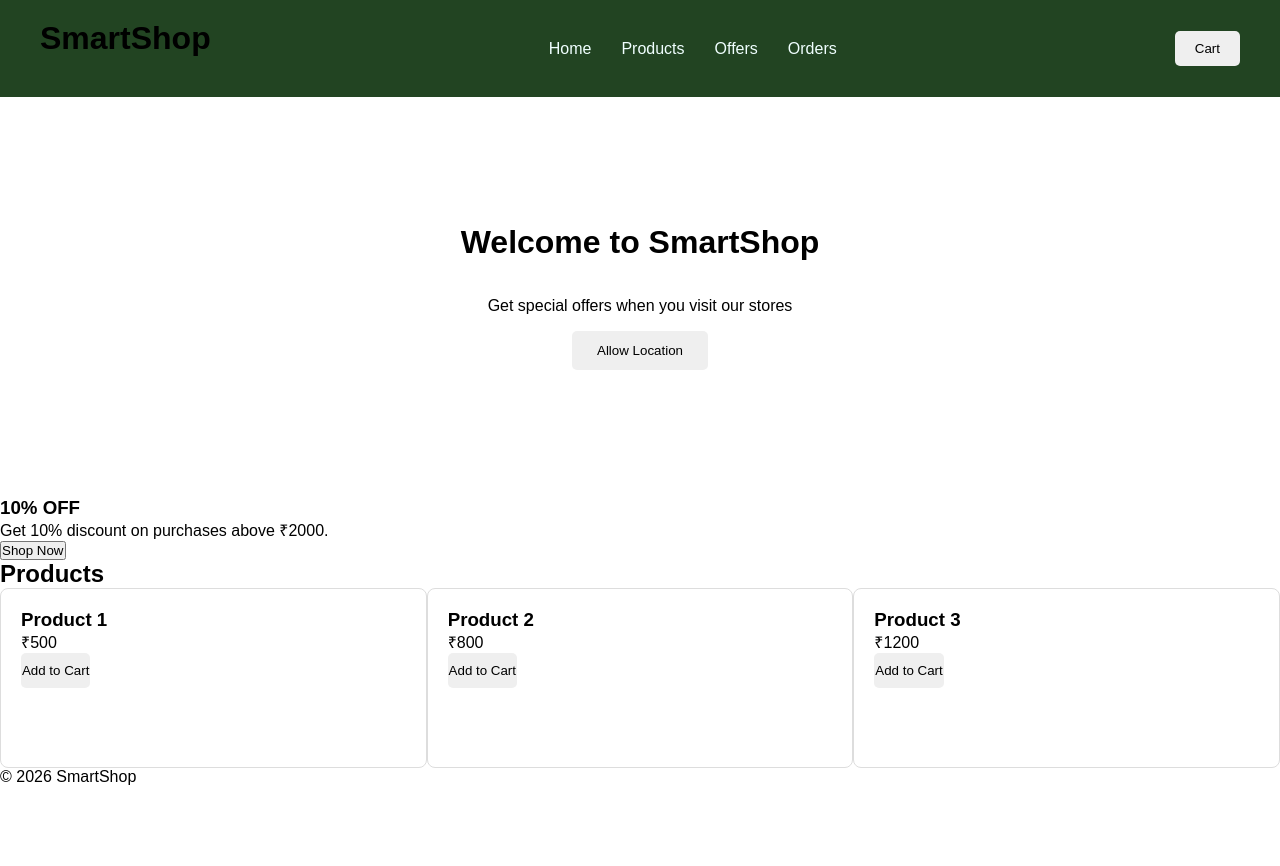
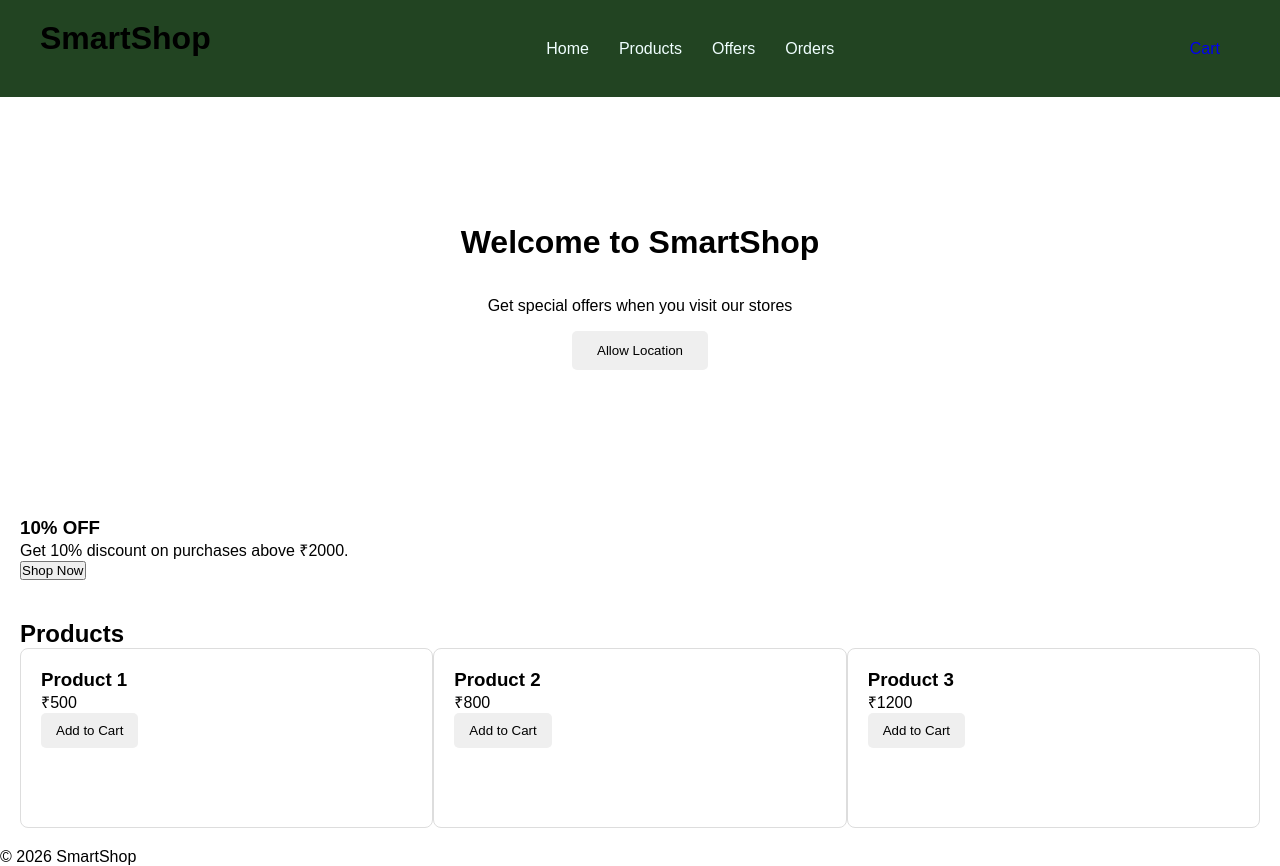
Before and after one commit to KM-Krish/smartshop, a React (Vite) app: page / in a window 1280 px wide. Before the commit the page ends 800 px from the top, so only its background shows below. Built offline with nearby package versions, Linux system fonts and the light colour scheme.

Commit message:
completed components and routing

```diff
--- a/package.json
+++ b/package.json
@@ -11,7 +11,8 @@
   },
   "dependencies": {
     "react": "^19.2.8",
-    "react-dom": "^19.2.8"
+    "react-dom": "^19.2.8",
+    "react-router-dom": "^7.18.4"
   },
   "devDependencies": {
     "@eslint/js": "^10.0.1",
--- a/src/App.css
+++ b/src/App.css
@@ -15,7 +15,7 @@ body {
 
 
 .hero{
-    width: 100vw;
+
     min-height: 400px;
     display: flex;
     flex-wrap: wrap;
@@ -25,6 +25,9 @@ body {
     gap: 1rem;
     text-align: center;
 
+}
+.products,.offer{
+    padding:1.25rem;
 }
 
 .products-grid{
@@ -46,7 +49,7 @@ body {
     min-height: 180px;
 }
 .products-grid article button {
-    padding: 0.625rem 0.9375px;
+    padding: 0.625rem 0.9375rem;
     border: none;
     border-radius: 5px;
     cursor: pointer;
@@ -86,6 +89,7 @@ nav a:hover{
     border: none;
     border-radius: 5px;
     cursor: pointer;
+    text-decoration:none;
 
 }
 .hero-btn
@@ -101,6 +105,7 @@ nav a:hover{
 }
 .card-btn:hover{
     background-color: #ddd;
+    text-decoration:none;
 }
 
 
--- a/src/App.jsx
+++ b/src/App.jsx
@@ -1,64 +1,27 @@
 import './App.css';
+
+import Home from './Home';
+import Cart from './Cart';
+import { BrowserRouter, Routes, Route } from 'react-router-dom';
 function App(){
+
   return(
     <>
-    <header>
 
-        <h1>SmartShop</h1>
-        <nav>
-        <ul>
-         <li><a href="#">Home</a></li>
-         <li><a href="#">Products</a></li>
-         <li><a href="#">Offers</a></li>
-         <li><a href="#">Orders</a></li>
-
-        </ul>
-        </nav>
-         <button className="card-btn">Cart</button>
-      </header>
-      <main>
-        <section className="hero">
-        <h1>Welcome to SmartShop</h1>
-        <p>Get special offers when you visit our stores</p>
-        <button  className="hero-btn">Allow Location</button>
-        </section>
+      <BrowserRouter>
+        <Routes>
+          <Route path="/" element={<Home />} />
+          <Route path ="/cart" element={<Cart />} />
 
 
 
-          <article>
-            <h3>10% OFF</h3>
-            <p>Get 10% discount on purchases above ₹2000.</p>
-            <button>Shop Now</button>
-          </article>
+
+        </Routes>
 
 
-        <section>
-          <h2>Products</h2>
-          <div className="products-grid">
-          <article>
-            <h3>Product 1</h3>
-            <p>₹500</p>
-            <button>Add to Cart</button>
-          </article>
 
-          <article>
-            <h3>Product 2</h3>
-            <p>₹800</p>
-            <button>Add to Cart</button>
-          </article>
+      </BrowserRouter>
 
-          <article>
-            <h3>Product 3</h3>
-            <p>₹1200</p>
-            <button>Add to Cart</button>
-          </article>
-          </div>
-        </section>
-      </main>
-
-      <footer>
-        <p>© 2026 SmartShop</p>
-      </footer>
 
       </>
   )
--- /dev/null
+++ b/src/Cart.jsx
@@ -0,0 +1,9 @@
+function Cart() {
+     return (
+    <div>
+      <h1>Shopping Cart</h1>
+      <p>Your cart is empty.</p>
+    </div>
+  );
+}
+export default Cart;
--- /dev/null
+++ b/src/Header.jsx
@@ -0,0 +1,21 @@
+import { Link } from 'react-router-dom';
+
+function Header(){
+    return (
+         <header>
+
+        <h1>SmartShop</h1>
+        <nav>
+        <ul>
+         <li><a href="#">Home</a></li>
+         <li><a href="#">Products</a></li>
+         <li><a href="#">Offers</a></li>
+         <li><a href="#">Orders</a></li>
+
+        </ul>
+        </nav>
+        <Link to="/cart" className="card-btn"> Cart </Link>
+      </header>
+    );
+}
+export default Header;
--- /dev/null
+++ b/src/Hero.jsx
@@ -0,0 +1,12 @@
+function Hero(){
+    return(
+         <section className="hero">
+        <h1>Welcome to SmartShop</h1>
+        <p>Get special offers when you visit our stores</p>
+        <button  className="hero-btn">Allow Location</button>
+        </section>
+
+    );
+}
+
+export default Hero;
--- /dev/null
+++ b/src/Home.jsx
@@ -0,0 +1,48 @@
+import Header from './Header';
+import Hero from './Hero';
+import ProductCard from './ProductCard';
+
+
+ const products = [
+  { id: 1, name: "Product 1", price: 500 },
+  { id: 2, name: "Product 2", price: 800 },
+  { id: 3, name: "Product 3", price: 1200 }
+  ];
+function Home(){
+    return(
+        <>
+           <Header />
+      <main>
+         <Hero />
+
+
+          <article className="offer">
+            <h3>10% OFF</h3>
+            <p>Get 10% discount on purchases above ₹2000.</p>
+            <button>Shop Now</button>
+          </article>
+
+
+        <section className="products">
+          <h2>Products</h2>
+          <div className="products-grid">
+           {products.map((product) => (
+           <ProductCard
+
+           key={product.id}
+           name={product.name}
+           price={product.price}
+             />
+            ))}
+          </div>
+        </section>
+      </main>
+         <footer>
+          <p>© 2026 SmartShop</p>
+         </footer>
+
+        </>
+    );
+}
+
+export default Home;
--- /dev/null
+++ b/src/ProductCard.jsx
@@ -0,0 +1,11 @@
+function ProductCard(props) {
+  return (
+    <article>
+      <h3>{props.name}</h3>
+      <p>₹{props.price}</p>
+      <button>Add to Cart</button>
+    </article>
+  );
+}
+
+export default ProductCard;
```
Also changed, not shown: 1 other file (tests, documents, lock files or other folders).
